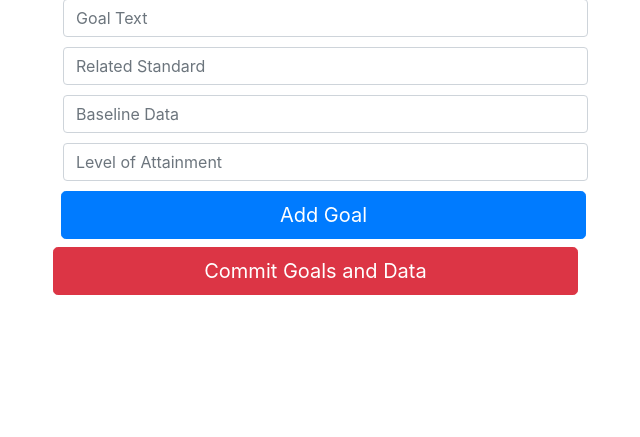
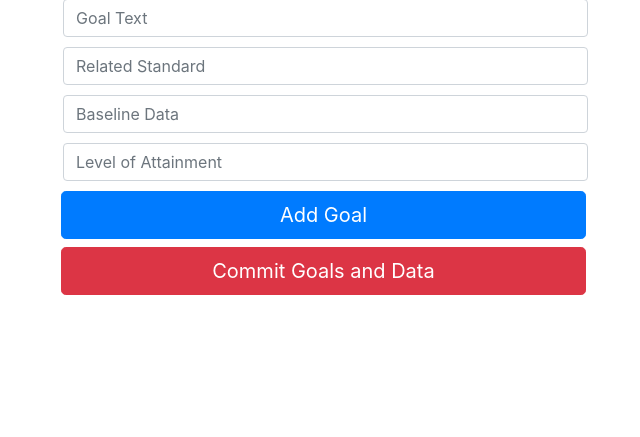
Before and after one commit to jreidmke/capstone01, a Flask app: page /iep/1/goal in a window 1280 px wide. Shown: the part 131-568 px from the top of the page, without its empty margins (47-687 px from the left). Run offline with Flask 2, Linux system fonts and the light colour scheme; tables that the repository leaves empty hold one stand-in row (values such as "Sample post"); some libraries are stand-ins or nearby versions.

Commit message:
styling and routing on goal page

```diff
--- a/templates/student/goal.html
+++ b/templates/student/goal.html
@@ -39,7 +39,7 @@
             <button class="btn btn-primary btn-lg btn-block ml-2">Add Goal</button>
         </form>
         <form action="/student/{{student_id}}/iep/{{iep_id}}">
-            <button class="btn btn-danger btn-lg btn-block mt-2">Commit Goals and Data</button>
+            <button class="btn btn-danger btn-lg btn-block mt-2 ml-2">Commit Goals and Data</button>
         </form>
     </div>
 </div>
--- a/templates/student/iep-detail.html
+++ b/templates/student/iep-detail.html
@@ -11,7 +11,7 @@
 
             <div class="card m-2" style="width: 40rem;">
                 <div class="card-body">
-                    <h5 class="card-title">{{student.first_name + ' ' + student.last_name + ', '}} Grade {{student.grade}}</h5>
+                    <h5 class="card-title"><a href="/student/{{student.id}}">{{student.first_name + ' ' + student.last_name + ', '}}</a> Grade {{student.grade}}</h5>
                     <p class="card-text">IEP Written By: {{student.teacher.first_name}} {{student.teacher.last_name}}</p>
                 </div>
 
```
